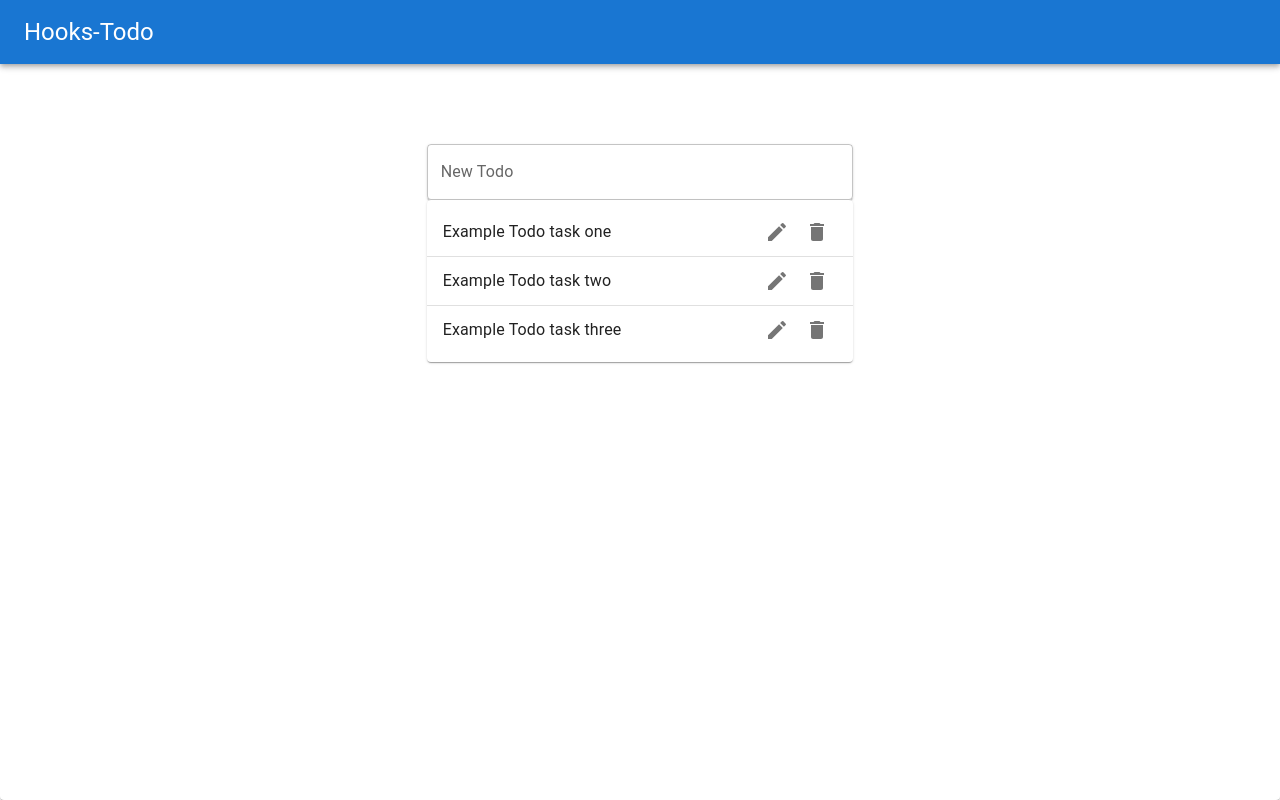
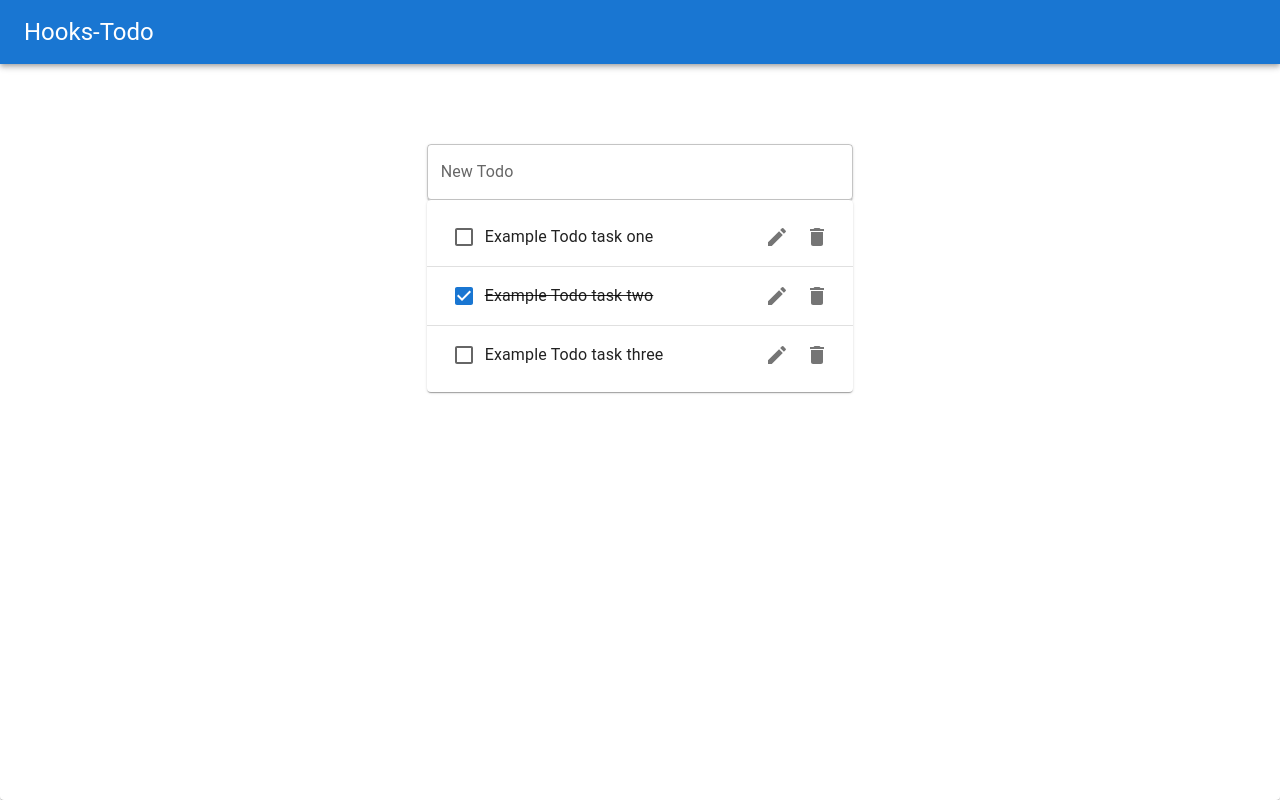
Before and after one commit to SticketInya/modern-react-bootcamp, a React (Create React App) app in the folder hooks-todo/: page / in a window 1280 px wide. Built offline with nearby package versions, Linux system fonts and the light colour scheme.

Commit message:
feat(*): add completion toggle

```diff
--- a/hooks-todo/src/Components/Todo.js
+++ b/hooks-todo/src/Components/Todo.js
@@ -7,15 +7,26 @@ import {
     ListItemSecondaryAction,
     ListItemText,
     Divider,
+    Checkbox,
 } from '@mui/material';
 import DeleteIcon from '@mui/icons-material/Delete';
 import EditIcon from '@mui/icons-material/Edit';
 
-function Todo({ id, task, isCompleted, isLast }) {
+function Todo({ id, task, isCompleted, isLast, toggleCompleted }) {
     return (
         <>
             <ListItem className='Todo'>
-                <ListItemText>{task}</ListItemText>
+                <Checkbox
+                    checked={isCompleted}
+                    onClick={() => toggleCompleted(id)}
+                />
+                <ListItemText
+                    style={{
+                        textDecoration: isCompleted ? 'line-through' : 'none',
+                    }}
+                >
+                    {task}
+                </ListItemText>
                 <ListItemSecondaryAction>
                     <IconButton aria-label='Edit'>
                         <EditIcon />
--- a/hooks-todo/src/Components/TodoList.js
+++ b/hooks-todo/src/Components/TodoList.js
@@ -6,7 +6,7 @@ import Todo from './Todo';
 //MaterialUI
 import { List, Paper } from '@mui/material';
 
-function TodoList({ todos }) {
+function TodoList({ todos, toggleCompleted }) {
     return (
         <Paper className='TodoList'>
             <List>
@@ -15,6 +15,7 @@ function TodoList({ todos }) {
                         key={todo.id}
                         {...todo}
                         isLast={i < todos.length - 1}
+                        toggleCompleted={toggleCompleted}
                     />
                 ))}
             </List>
--- a/hooks-todo/src/Pages/TodoPage.js
+++ b/hooks-todo/src/Pages/TodoPage.js
@@ -41,6 +41,13 @@ function TodoPage(props) {
         setTodos([...todos, newTodo]);
     };
 
+    const toggleCompleted = (id) => {
+        const newTodos = todos.map((todo) =>
+            todo.id === id ? { ...todo, isCompleted: !todo.isCompleted } : todo,
+        );
+        setTodos(newTodos);
+    };
+
     return (
         <Paper className='TodoPage'>
             <AppBar position='static'>
@@ -54,7 +61,7 @@ function TodoPage(props) {
             >
                 <Grid item xs={11} md={8} lg={4}>
                     <TodoForm addTodo={addTodo} />
-                    <TodoList todos={todos} />
+                    <TodoList todos={todos} toggleCompleted={toggleCompleted} />
                 </Grid>
             </Grid>
         </Paper>
```
